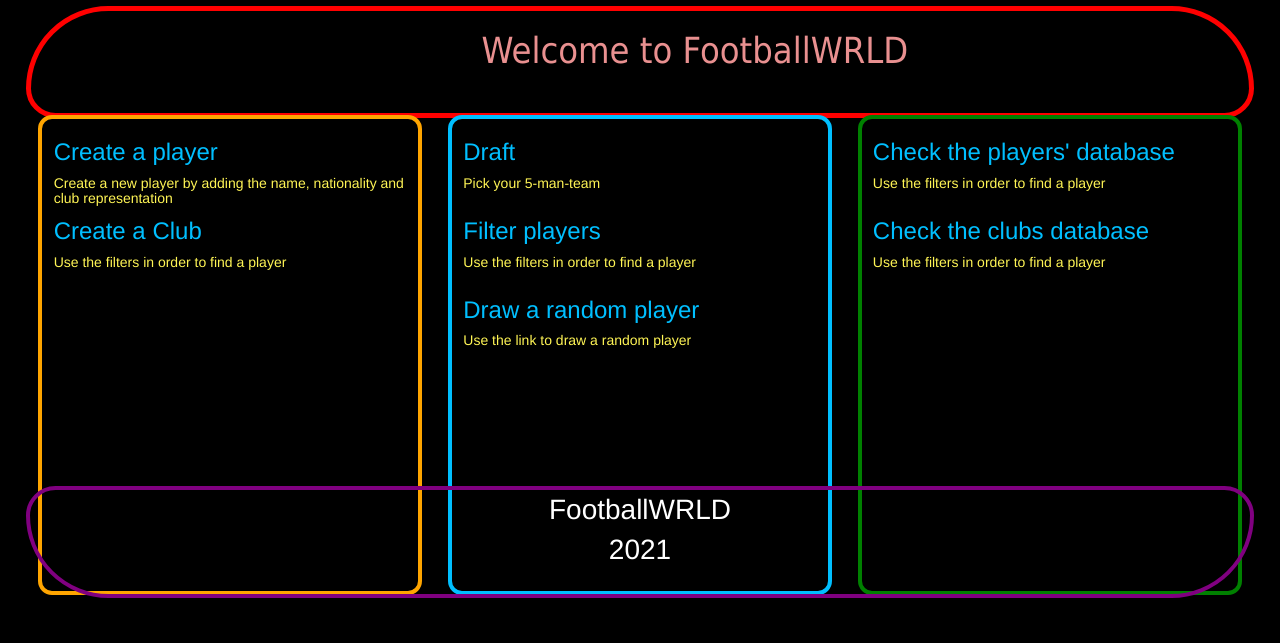
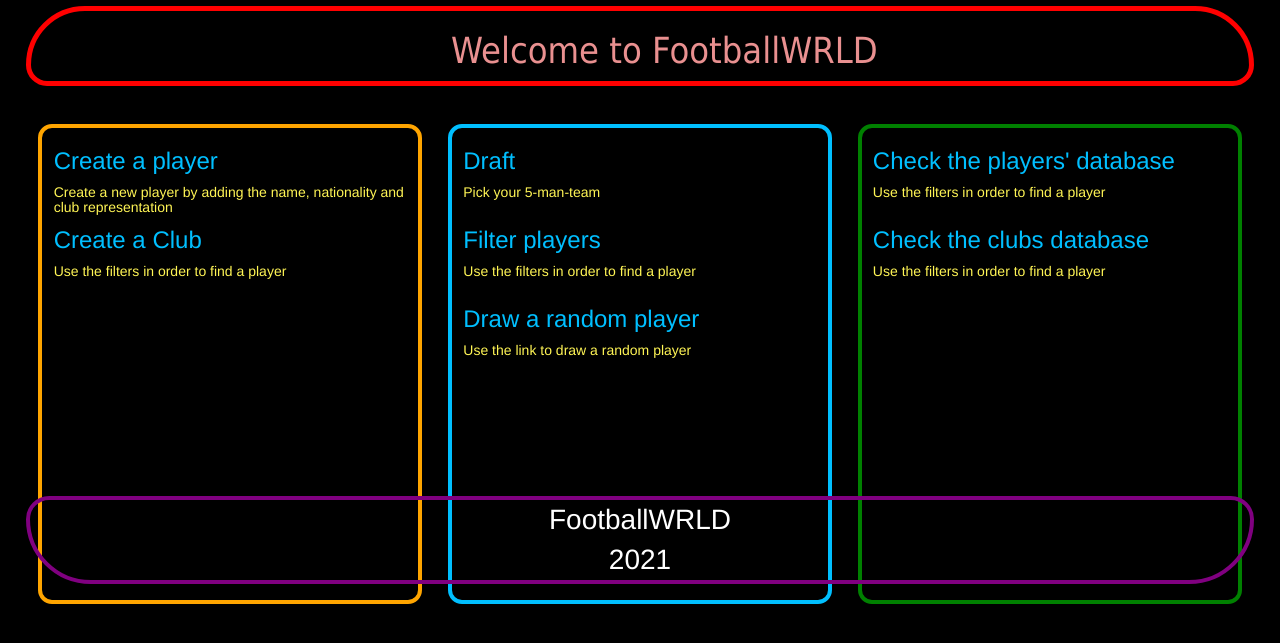
Before and after one commit to mmyszak999/FootballWRLD, a Django app: page /FootballWRLD/ in a window 1280 px wide. Shown: the top 643 px of the page. Run offline with Django 3.2, Linux system fonts and the light colour scheme; some libraries are stand-ins or nearby versions.

Commit message:
Style: Fix postition of the uppers banners and the text inside

```diff
--- a/FW/static/FW/style.css
+++ b/FW/static/FW/style.css
@@ -2,11 +2,11 @@ body{
     background-color: black;
     color: lime;
     font-family: helvetica;
+    min-width: 300px;
 }
 
 h1{
    color: red;
-   position: absolute;
    text-align: center;
    margin-left: 37%;
    font-family: Tahoma;
@@ -25,7 +25,7 @@ h1{
     margin-left: 3%;
     border: 4px solid orange;
     border-radius: 14px 14px 14px 14px;
-    margin-top: 9%;
+    margin-top: 3%;
 }
 
 .Features{
@@ -40,13 +40,12 @@ h1{
     height: 60%;
     border: 4px solid DeepSkyBlue;
     border-radius: 14px 14px 14px 14px;
-    margin-top: 9%;
+    margin-top: 3%;
 }
 
 .Databases{
     position: absolute;
     margin-left: 3%;
-    display: block;
  }
 
 #databases{
@@ -56,7 +55,7 @@ h1{
     margin-left:67%;
     border: 4px solid green;
     border-radius: 14px 14px 14px 14px;
-    margin-top: 9%;
+    margin-top: 3%;
 }
 
 h5{
@@ -92,11 +91,11 @@ p{
 }
 
 #Footer{
-    position: absolute;
+    position: relative;
     color: white;
     width: 96%;
     height: 14%;
-    margin-top:38%;
+    margin-top:32%;
     margin-left:2%;
     border: 4px solid purple;
     font-family: helvetica;
@@ -117,13 +116,13 @@ p{
 }
 
 table{
-    border: 1px solid red;
+    border: 3px solid red;
     width: 90%;
     margin-left: 5%;
 }
 
 th{
-    border: 1px solid red;
+    border: 2px solid red;
 }
 
 .FilterPlayer{
@@ -131,32 +130,33 @@ th{
     position: absolute;
     height: 50%;
     text-align: center;
-    border: 1px solid green;
-    margin-top: 9%;
+    border: 5px solid green;
+    margin-top: 1%;
     margin-left:22%;
 
 }
 
 .FilterForm{
-    margin-top: 9%;
-    width: 21%;
-    position: absolute;
+    margin-top: 1%;
+    width: 22%;
     height: 50%;
     text-align:left;
     float: left;
 }
 
 .MainBanner{
-    position: absolute;
     margin-left: 2%;
     margin-top: 0.5%;
     width: 96%;
-    height: 14%;
     border: 5px solid red;
     border-radius: 140px 140px 50px 50px;
+    display: flex;
+    justify-content: center;
+    align-items: center;
+
 }
 
 .MainBannerText{
-    text-align:center;
     color: #E99090;
+    margin-left:4%;
 }
--- a/FW/templates/FW/ClubsDatabase.html
+++ b/FW/templates/FW/ClubsDatabase.html
@@ -10,7 +10,7 @@
 </head>
 <body>
     <div class="MainBanner"><h1 class="MainBannerText">Clubs Database</h1></div>
-    <table style="margin-top: 10%; position:absolute;">
+    <table style="margin-top: 1%;">
         <tr>
             <th><h4>No</h4></th>
             <th><h4>Club</h4></th>
--- a/FW/templates/FW/CreateClub.html
+++ b/FW/templates/FW/CreateClub.html
@@ -10,7 +10,7 @@
 </head>
 <body>
 <div class="MainBanner"><h1 class="MainBannerText">Create a club</h1></div>
-    <form action="" method="post" style="margin-top: 8%; position:absolute;" >
+    <form action="" method="post" style="margin-top: 1%; " >
         {% csrf_token %}
         {{form.as_p}}
         <input type="submit" value="Create" class="submit-button">
--- a/FW/templates/FW/CreatePlayer.html
+++ b/FW/templates/FW/CreatePlayer.html
@@ -10,7 +10,7 @@
 </head>
 <body>
 <div class="MainBanner"><h1 class="MainBannerText">Create a player</h1></div>
-    <form action="" method="post" style="margin-top: 8%; position:absolute;">
+    <form action="" method="post" style="margin-top: 1%;">
         {% csrf_token %}
         {{form.as_p}}
        <input type="submit" value="Create" class="submit-button">
--- a/FW/templates/FW/PlayersDatabase.html
+++ b/FW/templates/FW/PlayersDatabase.html
@@ -10,7 +10,7 @@
 </head>
 <body>
     <div class="MainBanner"><h1 class="MainBannerText">Players Database</h1></div>
-    <table style="margin-top: 10%; position:absolute;"
+    <table style="margin-top: 1%;">
         <tr>
             <th><h4>No</h4></th>
             <th><h4>Player</h4></th>
--- a/FW/templates/FW/index.html
+++ b/FW/templates/FW/index.html
@@ -7,6 +7,7 @@
     <title>FootballWRLD</title>
 </head>
 <body>
+<div id="menu-container">
     <div class="MainBanner"><h1 class="MainBannerText">Welcome to FootballWRLD</h1></div>
     <section id="create">
     <div class="Create">
@@ -46,5 +47,6 @@
     <br>
     2021
 </footer>
+    </div>
 </body>
 </html>
```
